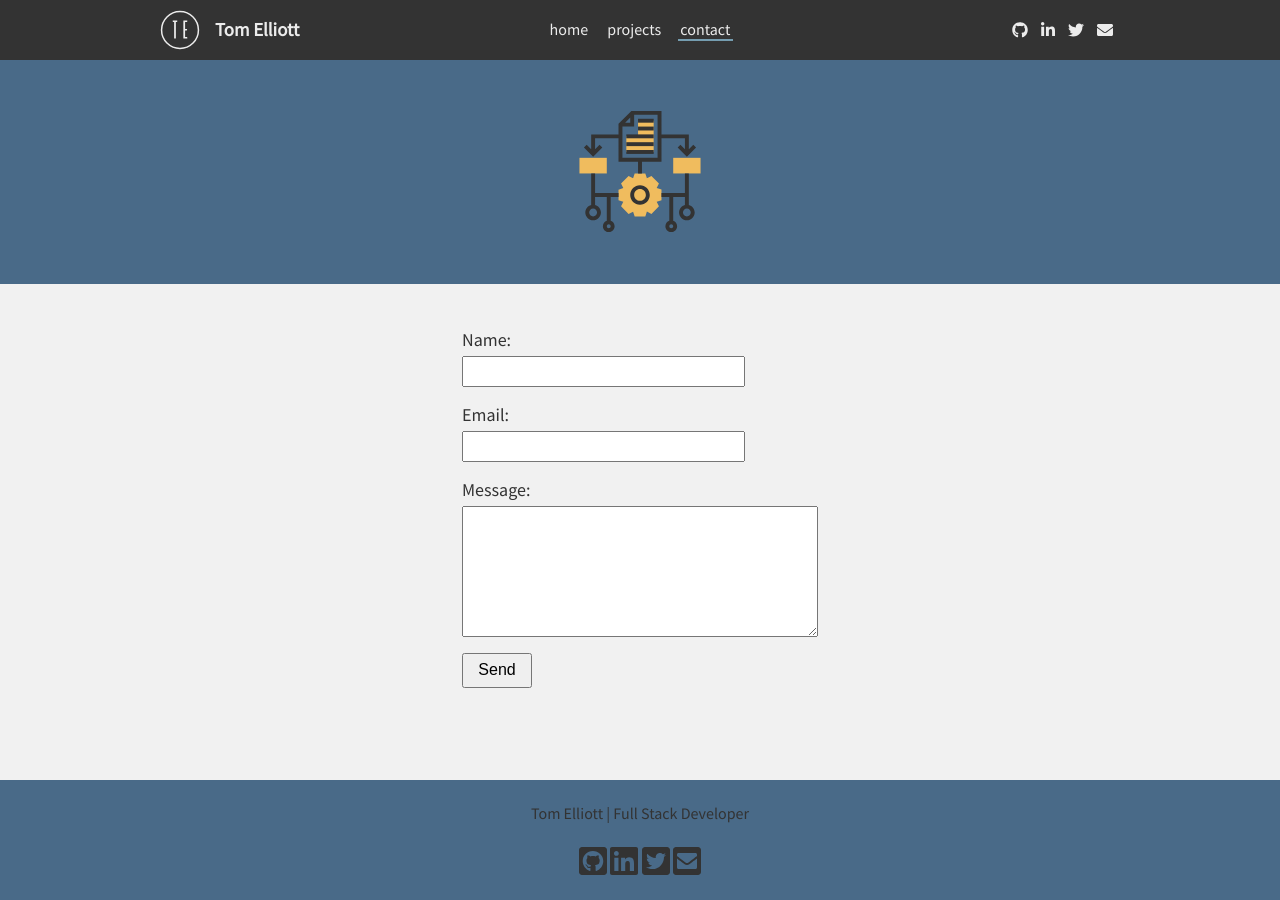
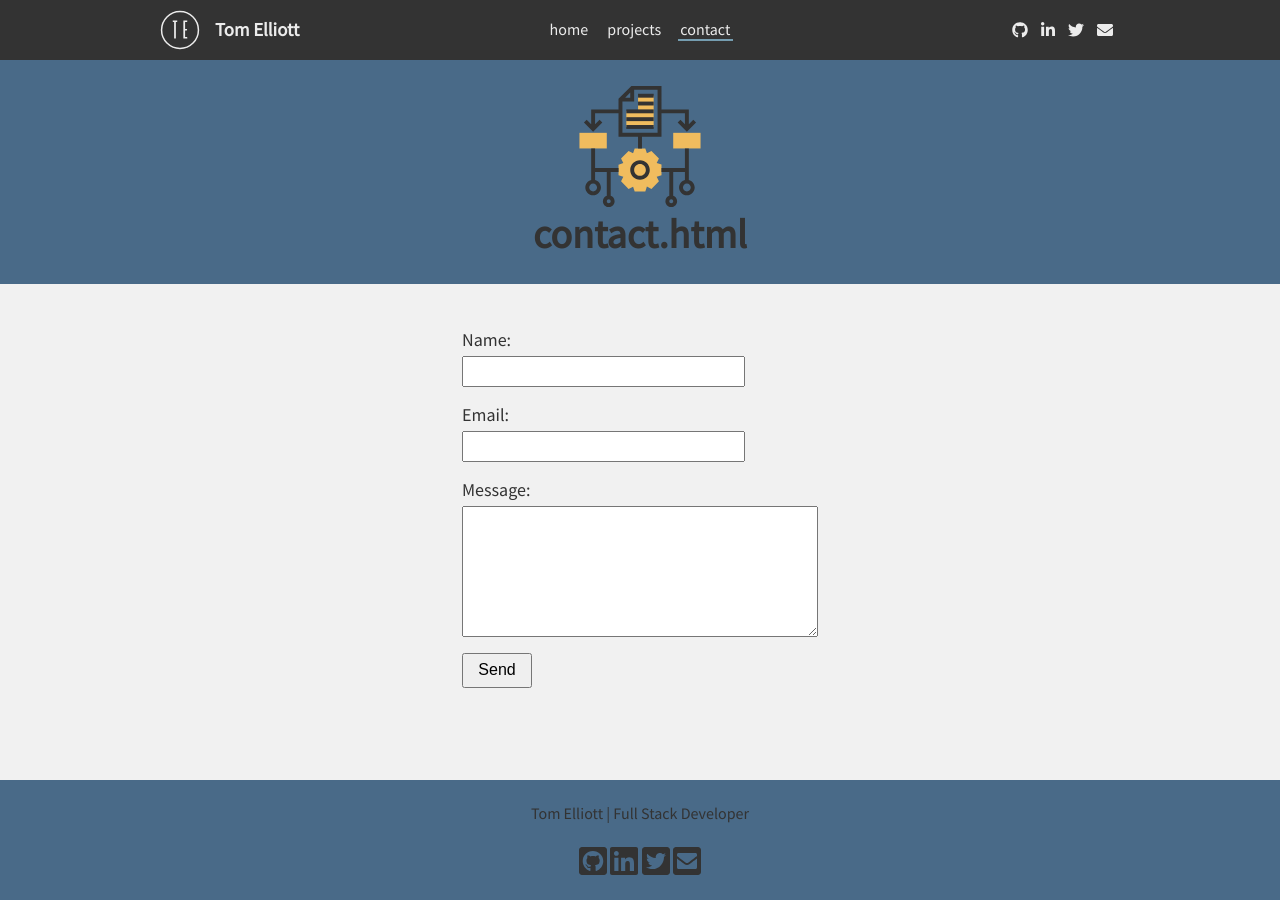
Before and after one commit to tmelliottjr/portfolio, a Jekyll site: the page built from contact.html, in a window 1280 px wide. Built offline with Jekyll 4.4.1, drawn with Linux system fonts in a browser that asks for light colours; nearby versions of some CDN libraries.

Commit message:
update section names

```diff
--- a/_layouts/default.html
+++ b/_layouts/default.html
@@ -52,7 +52,7 @@
                 <span class="self-tag">developer</span>
             </div>
             {% else %}
-            {% include header.html hero=page.hero title=page.title %}
+            {% include header.html hero=page.hero name=page.name %}
             {% endif %}
         </header>
         {{ content }}
```
